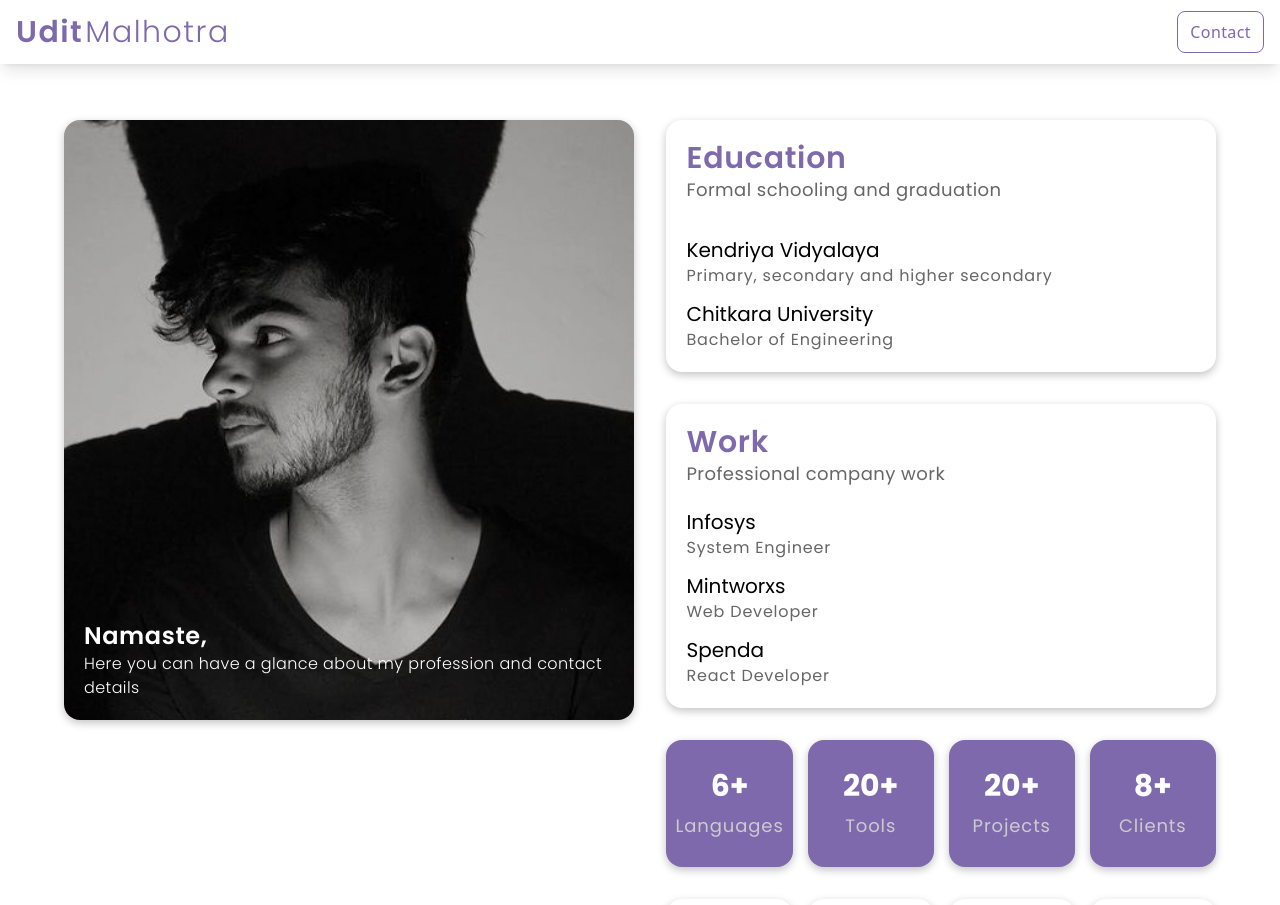
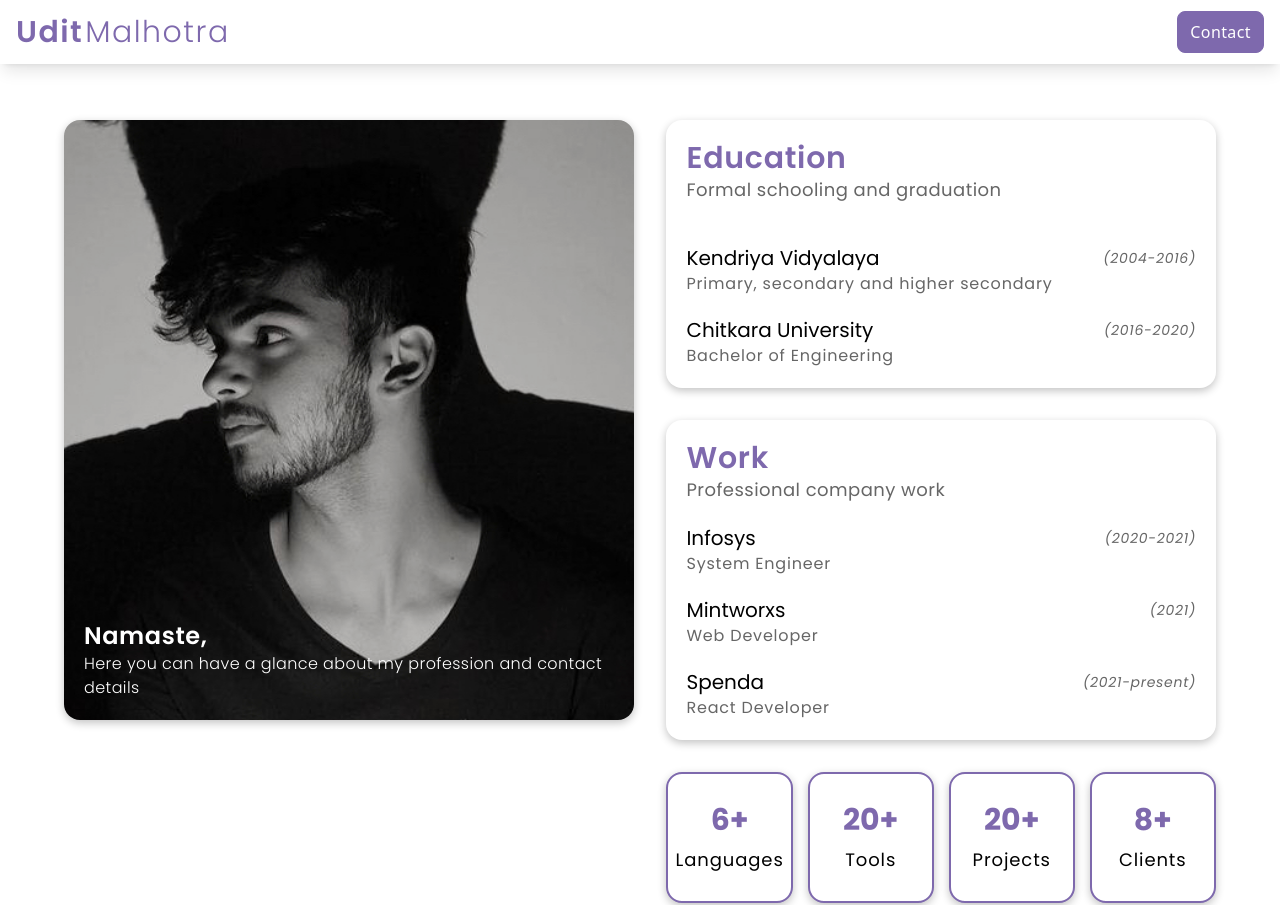
Before and after one commit to uditmalhotraa/udit-portfolio, a React (Vite) app: page / in a window 1280 px wide. Shown: the top 905 px of the page. Built offline with nearby package versions, Linux system fonts and the light colour scheme.

Commit message:
Edition 1.2 updates

```diff
--- a/src/components/Header.jsx
+++ b/src/components/Header.jsx
@@ -10,7 +10,7 @@ export const Header = () => {
         </a>
         <a
           href="mailto:uditmalhotra98@gmail.com"
-          className="px-3 py-2 border font-medium tracking-wide border-milka text-milka hover:bg-milka hover:text-white rounded-lg"
+          className="px-3 py-2 border font-medium tracking-wide border-milka hover:bg-milka/90 bg-milka text-white rounded-lg"
         >
           Contact
         </a>
--- a/src/screens/Landing.jsx
+++ b/src/screens/Landing.jsx
@@ -29,20 +29,30 @@ export const Landing = () => {
                   Formal schooling and graduation
                 </p>
               </div>
-              <div className="flex flex-col gap-3">
+              <div className="flex flex-col gap-5">
                 <p className=" font-poppins leading-loose text-xl font-normal text-black"></p>
                 <div className="flex flex-col">
+                  <div className="flex flex-row justify-between items-center w-full">
                     <p className=" font-poppins text-xl font-normal text-black">
                       Kendriya Vidyalaya
                     </p>
+                    <p className=" font-poppins tracking-wider text-sm font-normal text-darkGray italic">
+                      (2004-2016)
+                    </p>
+                  </div>
                   <p className=" font-poppins tracking-wider text-base font-normal text-darkGray">
                     Primary, secondary and higher secondary
                   </p>
                 </div>
                 <div className="flex flex-col">
+                  <div className="flex flex-row justify-between items-center w-full">
                     <p className=" font-poppins text-xl font-normal text-black">
                       Chitkara University
                     </p>
+                    <p className=" font-poppins tracking-wider text-sm font-normal text-darkGray italic">
+                      (2016-2020)
+                    </p>
+                  </div>
                   <p className=" font-poppins tracking-wider text-base font-normal text-darkGray">
                     Bachelor of Engineering
                   </p>
@@ -58,27 +68,42 @@ export const Landing = () => {
                   Professional company work
                 </p>
               </div>
-              <div className="flex flex-col gap-3">
+              <div className="flex flex-col gap-5">
                 <div className="flex flex-col">
+                  <div className="flex flex-row justify-between items-center w-full">
                     <p className=" font-poppins text-xl font-normal text-black">
                       Infosys
                     </p>
+                    <p className=" font-poppins tracking-wider text-sm font-normal text-darkGray italic">
+                      (2020-2021)
+                    </p>
+                  </div>
                   <p className=" font-poppins tracking-wider text-base font-normal text-darkGray">
                     System Engineer
                   </p>
                 </div>
                 <div className="flex flex-col">
+                  <div className="flex flex-row justify-between items-center w-full">
                     <p className=" font-poppins text-xl font-normal text-black">
                       Mintworxs
                     </p>
+                    <p className=" font-poppins tracking-wider text-sm font-normal text-darkGray italic">
+                      (2021)
+                    </p>
+                  </div>
                   <p className=" font-poppins tracking-wider text-base font-normal text-darkGray">
                     Web Developer
                   </p>
                 </div>
                 <div className="flex flex-col">
+                  <div className="flex flex-row justify-between items-center w-full">
                     <p className=" font-poppins text-xl font-normal text-black">
                       Spenda
                     </p>
+                    <p className=" font-poppins tracking-wider text-sm font-normal text-darkGray italic">
+                      (2021-present)
+                    </p>
+                  </div>
                   <p className=" font-poppins tracking-wider text-base font-normal text-darkGray">
                     React Developer
                   </p>
@@ -86,31 +111,31 @@ export const Landing = () => {
               </div>
             </div>
             <div className="flex flex-row justify-between gap-4 lg:gap-0 flex-wrap w-full h-auto">
-              <div className="flex flex-col justify-center items-center shadow-container rounded-2xl w-[47%] md:w-[23%] h-auto py-7 px-5 gap-2 bg-milka">
-                <p className="font-poppins text-3xl font-bold text-white">6+</p>
-                <p className="font-poppins text-[18px] font-normal tracking-wider text-lightGray">
+              <div className="flex flex-col justify-center items-center shadow-container rounded-2xl w-[47%] md:w-[23%] h-auto py-7 px-5 gap-2 bg-white border-2 border-milka">
+                <p className="font-poppins text-3xl font-bold text-milka">6+</p>
+                <p className="font-poppins text-[18px] font-normal tracking-wider text-black">
                   Languages
                 </p>
               </div>
-              <div className="flex flex-col justify-center items-center shadow-container rounded-2xl w-[47%] md:w-[23%] h-auto py-7 px-5 gap-2 bg-milka">
-                <p className="font-poppins text-3xl font-bold text-white">
+              <div className="flex flex-col justify-center items-center shadow-container rounded-2xl w-[47%] md:w-[23%] h-auto py-7 px-5 gap-2 bg-white border-2 border-milka">
+                <p className="font-poppins text-3xl font-bold text-milka">
                   20+
                 </p>
-                <p className="font-poppins text-[18px] font-normal tracking-wider text-lightGray">
+                <p className="font-poppins text-[18px] font-normal tracking-wider text-black">
                   Tools
                 </p>
               </div>
-              <div className="flex flex-col justify-center items-center shadow-container rounded-2xl w-[47%] md:w-[23%] h-auto py-7 px-5 gap-2 bg-milka">
-                <p className="font-poppins text-3xl font-bold text-white">
+              <div className="flex flex-col justify-center items-center shadow-container rounded-2xl w-[47%] md:w-[23%] h-auto py-7 px-5 gap-2 bg-white border-2 border-milka">
+                <p className="font-poppins text-3xl font-bold text-milka">
                   20+
                 </p>
-                <p className="font-poppins text-[18px] font-normal tracking-wider text-lightGray">
+                <p className="font-poppins text-[18px] font-normal tracking-wider text-black">
                   Projects
                 </p>
               </div>
-              <div className="flex flex-col justify-center items-center shadow-container rounded-2xl w-[47%] md:w-[23%] h-auto py-7 px-5 gap-2 bg-milka">
-                <p className="font-poppins text-3xl font-bold text-white">8+</p>
-                <p className="font-poppins text-[18px] font-normal tracking-wider text-lightGray">
+              <div className="flex flex-col justify-center items-center shadow-container rounded-2xl w-[47%] md:w-[23%] h-auto py-7 px-5 gap-2 bg-white border-2 border-milka">
+                <p className="font-poppins text-3xl font-bold text-milka">8+</p>
+                <p className="font-poppins text-[18px] font-normal tracking-wider text-black">
                   Clients
                 </p>
               </div>
```
Lines whose indentation alone changed are shown as unchanged.
